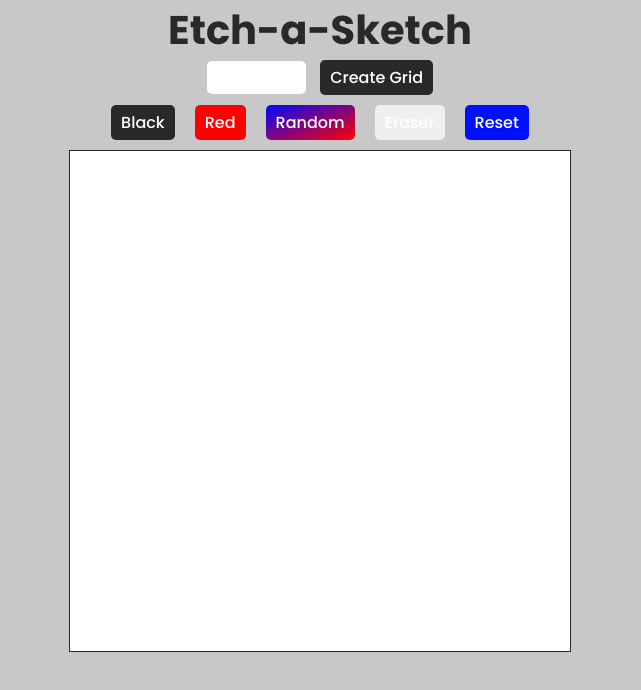
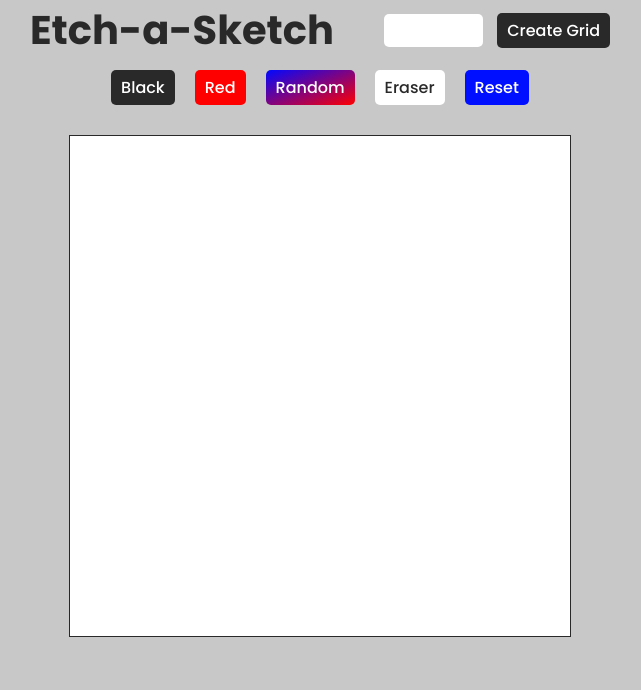
Before and after one commit to AbhishekGoswam1/Etch-a-Sketch, a plain HTML site: page index.html in a window 1280 px wide. Shown: the whole page, without its empty margins (320-961 px from the left). Drawn offline with Linux system fonts and the light colour scheme.

Commit message:
update style.css

```diff
--- a/style.css
+++ b/style.css
@@ -15,7 +15,10 @@ body{
 }
 
 .header{
-    text-align: center;
+    display: flex;
+    justify-content: space-around;
+    align-items: center;
+    gap: 50px;
 }
 
 .header h1{
@@ -66,6 +69,11 @@ body{
     background-image: linear-gradient(to bottom right, rgb(0, 8, 255), rgb(255, 0, 0));
 }
 
+#eraser{
+    background-color: #ffffff;
+    color: #292929;
+}
+
 #reset{
     background-color: #000fff;
 }
@@ -79,5 +87,5 @@ body{
     width: 500px;
     height: 500px;
     border: solid 1px #292929;
-    margin-bottom: 20px;
+    margin: 20px 0;
 }
```
